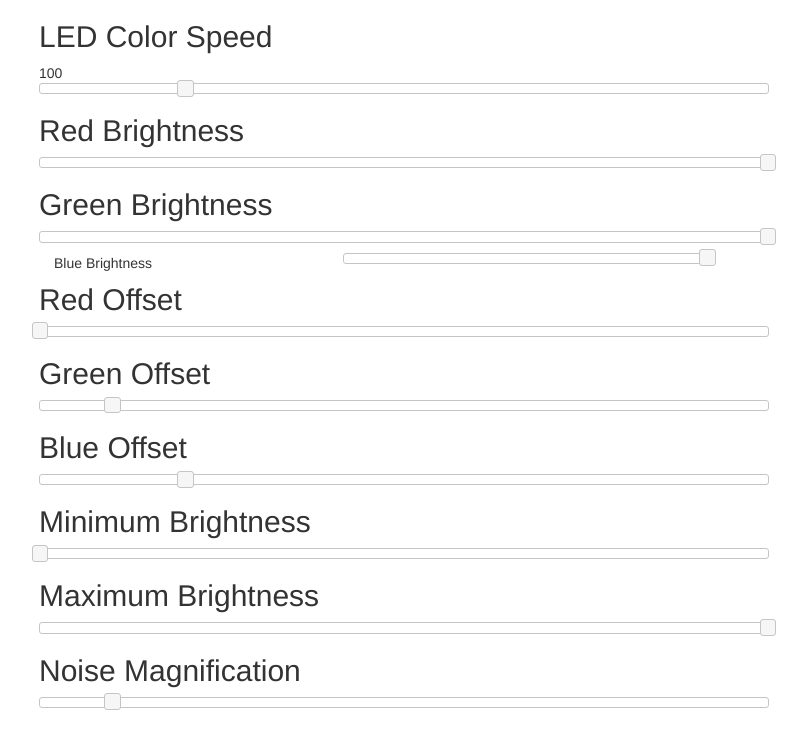
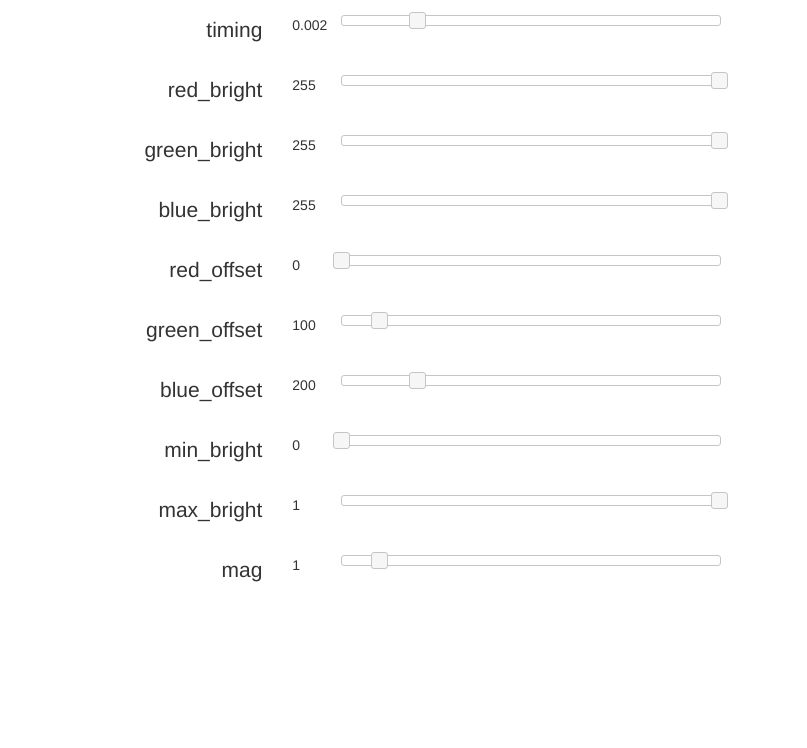
Before and after one commit to shaleaman/LED-CONTROL, a website: page index.html in a window 1280 px wide. Shown: the whole page, without its empty margins (46-853 px from the left). Drawn offline with nearby package versions, Linux system fonts and the light colour scheme.

Commit message:
fix sliders

```diff
--- a/index.html
+++ b/index.html
@@ -14,7 +14,13 @@
     <!-- Custom styles for this template -->
 	<style>
 		.slider_wrapper{
-			padding: 10px 0px 10px 0px;
+			padding: 15px 0px 15px 0px;
+			margin: auto;
+			vertical-align: center;
+		}
+		.demoHeaders{
+			font-size: 1.5em;
+			text-align: right;
 		}
 	</style>
 
@@ -28,56 +34,7 @@
     <!-- Page Content -->
 	<div class="container">
 
-	<div class="col-md-8">
-		<div id="timing">
-		<h2 class="demoHeaders">LED Color Speed</h2><span id="display_value">100</span>
-		<div id="slider"></div>
-		</div> <!-- timing -->
-
-		<div id="red_bright">
-		<h2 class="demoHeaders"> Red Brightness</h2><span id="display_value"></span>
-		<div id="slider"></div>
-		</div> <!-- red bright-->
-
-		<div id="green_bright">
-		<h2 class="demoHeaders">Green Brightness</h2><span id="display_value"></span>
-		<div id="slider"></div>
-		</div> <!-- green_bright-->
-
-		<div id="blue_bright" class="slider_wrapper">
-			<div  class="col-md-4 demoHeaders">Blue Brightness</div><div class="col-md-1" id="display_value"></div>
-		<div class="col-md-6" id="slider"></div>
-		</div> <!-- Blue Bright -->
-
-		<div id="red_offset">
-		<h2 class="demoHeaders"> Red Offset</h2><span id="display_value"></span>
-		<div id="slider"></div>
-		</div> <!-- red offset-->
-
-		<div id="green_offset">
-		<h2 class="demoHeaders">Green Offset</h2><span id="display_value"></span>
-		<div id="slider"></div>
-		</div> <!-- green offset -->
-
-		<div id="blue_offset">
-		<h2 class="demoHeaders">Blue Offset</h2><span id="display_value"></span>
-		<div id="slider"></div>
-		</div> <!-- blue offset -->
-
-		<div id="min_bright">
-		<h2 class="demoHeaders">Minimum Brightness</h2><span id="display_value"></span>
-		<div id="slider"></div>
-		</div> <!-- Min Brightness -->
-
-		<div id="max_bright">
-		<h2 class="demoHeaders">Maximum Brightness</h2><span id="display_value"></span>
-		<div id="slider"></div>
-		</div> <!-- Max Brightness -->
-
-		<div id="mag">
-		<h2 class="demoHeaders">Noise Magnification</h2><span id="display_value"></span>
-		<div id="slider"></div>
-		</div> <!-- mag -->
+	<div id="slider_container" class="col-md-8">
 	</div>
 
 	</div>
@@ -92,9 +49,17 @@
 <script>
 host = location.hostname
 
-function updateval(object){
-    object.slider('widget').parent().children("#display_value").html(object.slider('value'));
+function updateval(sname, svalue){
+	console.log(sname, svalue);
+	$('#'+sname+' > .display_value').html(svalue);
     }
+
+function add_slider_wrapper(name){
+	$("#slider_container").append(
+			`<div id="${name}" class="slider_wrapper row"><div  class="col-md-4 demoHeaders"> ${name} </div><div class="col-md-1 display_value"></div> <div class="col-md-6" id="slider"></div></div> <!-- ${name}  -->`
+		);
+	add_slider.apply(this, arguments);
+};
 
 function add_slider(name, max_val, step_val, value_val){
 	$( "#"+name+" #slider" ).slider({
@@ -102,29 +67,32 @@ function add_slider(name, max_val, step_val, value_val){
 	  step: step_val,
 	  value: value_val,
 	  slide: function( event,ui ) {
-		  $(this).slider('widget').parent().children("#display_value").html($(this).slider('value'));
+		  $(this).slider('widget').parent().children(".display_value").html($(this).slider('value'));
 	  },
 	  change: function () {
 		var send_value = $(this).slider('widget').parent().attr('id')+ ":" + $(this).slider('value');
 		console.log("SENDING VALUE: "+send_value);
 		var ws = new WebSocket("ws://"+host+":5555/ws");
+	    $(this).slider('widget').parent().children(".display_value").html($(this).slider('value'));
 		ws.onopen = function(event) {
 			ws.send(send_value);
 		}
 	  }
+	}).ready( function(){
+		updateval(name, value_val);
 	});
 }
 
-add_slider("timing", .01, .0001, .002);
-add_slider("red_bright", 255, 1, 255);
-add_slider("green_bright", 255, 1, 255);
-add_slider("blue_bright", 255, 1, 255);
-add_slider("red_offset", 1000, 1, 0);
-add_slider("green_offset", 1000, 1, 100);
-add_slider("blue_offset", 1000, 1, 200);
-add_slider("min_bright", 1, 0.01, 0);
-add_slider("max_bright", 1, 0.01, 1);
-add_slider("mag", 10, 0.1, 1);
+add_slider_wrapper("timing", .01, .0001, .002);
+add_slider_wrapper("red_bright", 255, 1, 255);
+add_slider_wrapper("green_bright", 255, 1, 255);
+add_slider_wrapper("blue_bright", 255, 1, 255);
+add_slider_wrapper("red_offset", 1000, 1, 0);
+add_slider_wrapper("green_offset", 1000, 1, 100);
+add_slider_wrapper("blue_offset", 1000, 1, 200);
+add_slider_wrapper("min_bright", 1, 0.01, 0);
+add_slider_wrapper("max_bright", 1, 0.01, 1);
+add_slider_wrapper("mag", 10, 0.1, 1);
 
 </script>
   </body>
```
Also changed, not shown: 1 other file.
